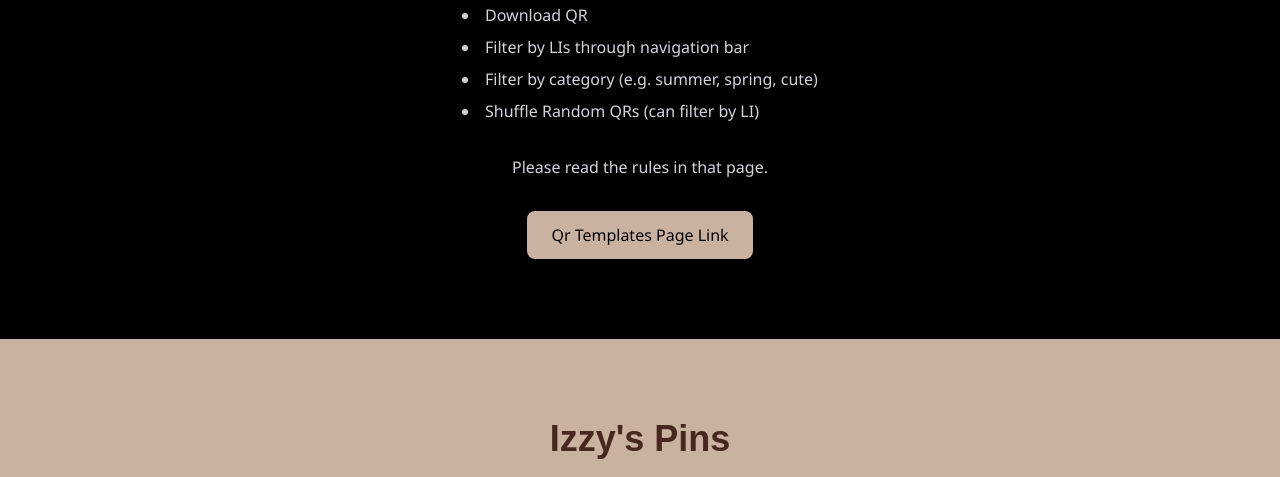
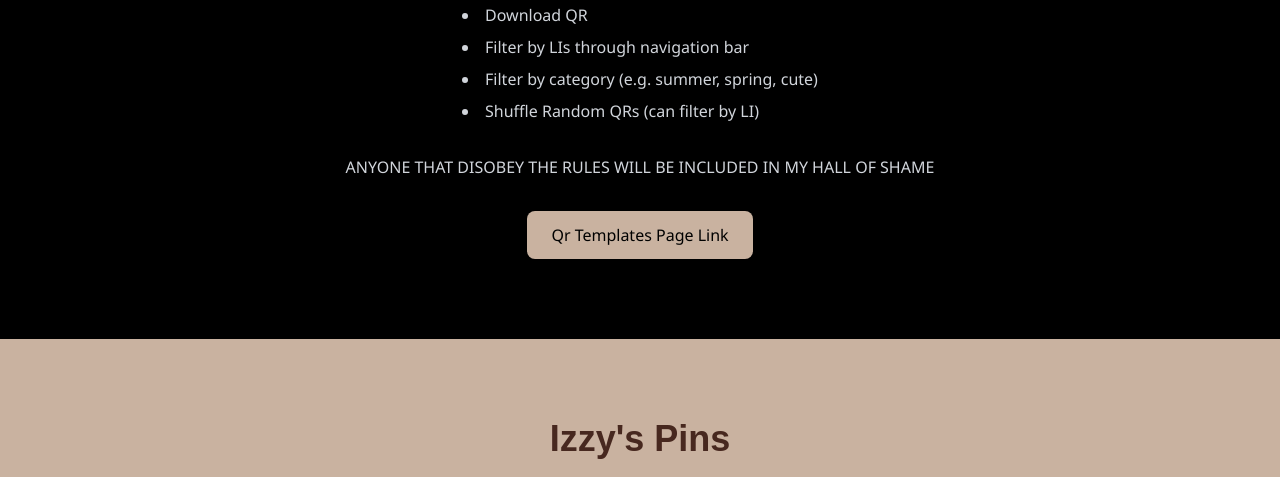
Before and after one commit to mephistomum/mephistomum-profile, a website: page index.html in a window 1280 px wide. Shown: the part 2543-3020 px from the top of the page. Drawn offline with Linux system fonts and the light colour scheme; a web font is replaced by a local one.

Commit message:
update note

```diff
--- a/index.html
+++ b/index.html
@@ -366,7 +366,7 @@
 </ul>
 
 <p class="text-gray-300 text-center max-w-2xl mt-8 leading-relaxed text-sm md:text-base">
-  Please read the rules in that page.
+  ANYONE THAT DISOBEY THE RULES WILL BE INCLUDED IN MY HALL OF SHAME
 </p>
 
   <!-- Button -->
```
